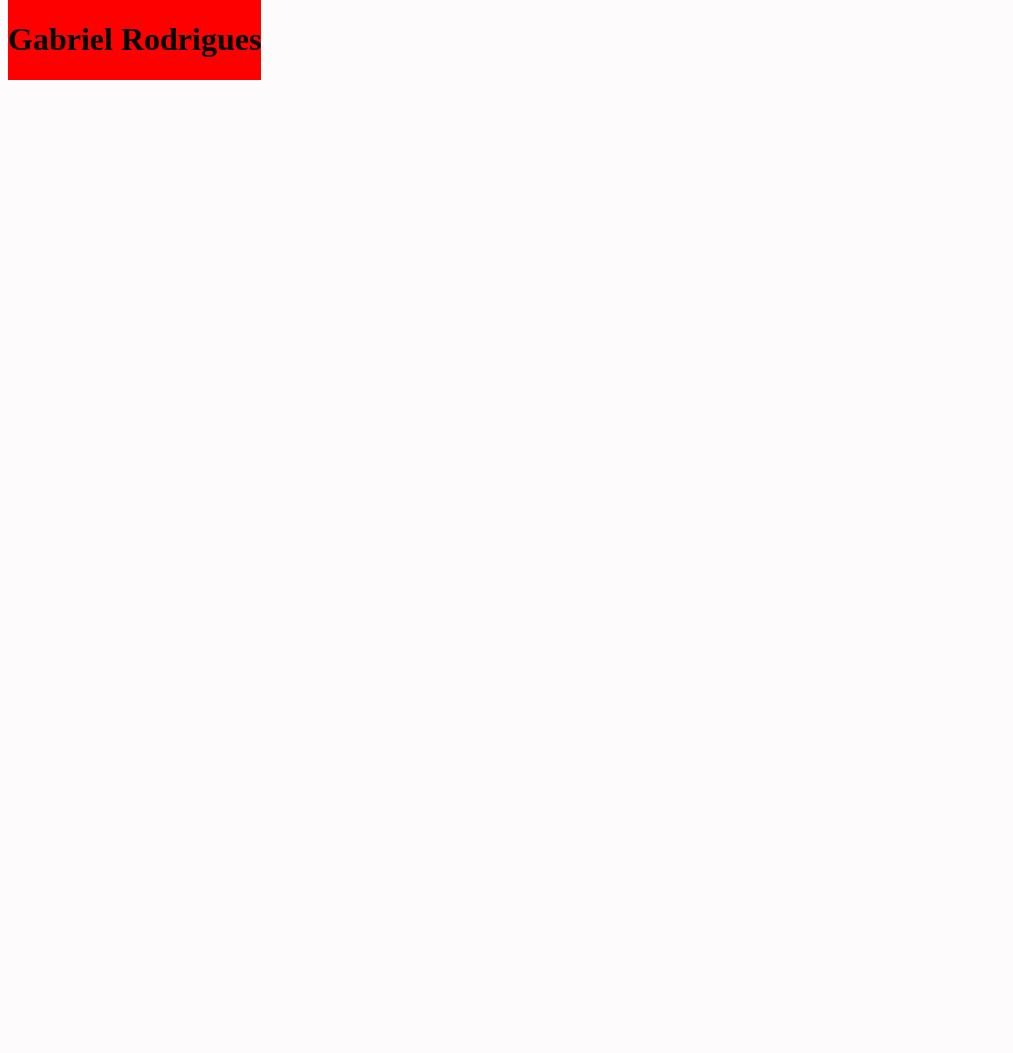
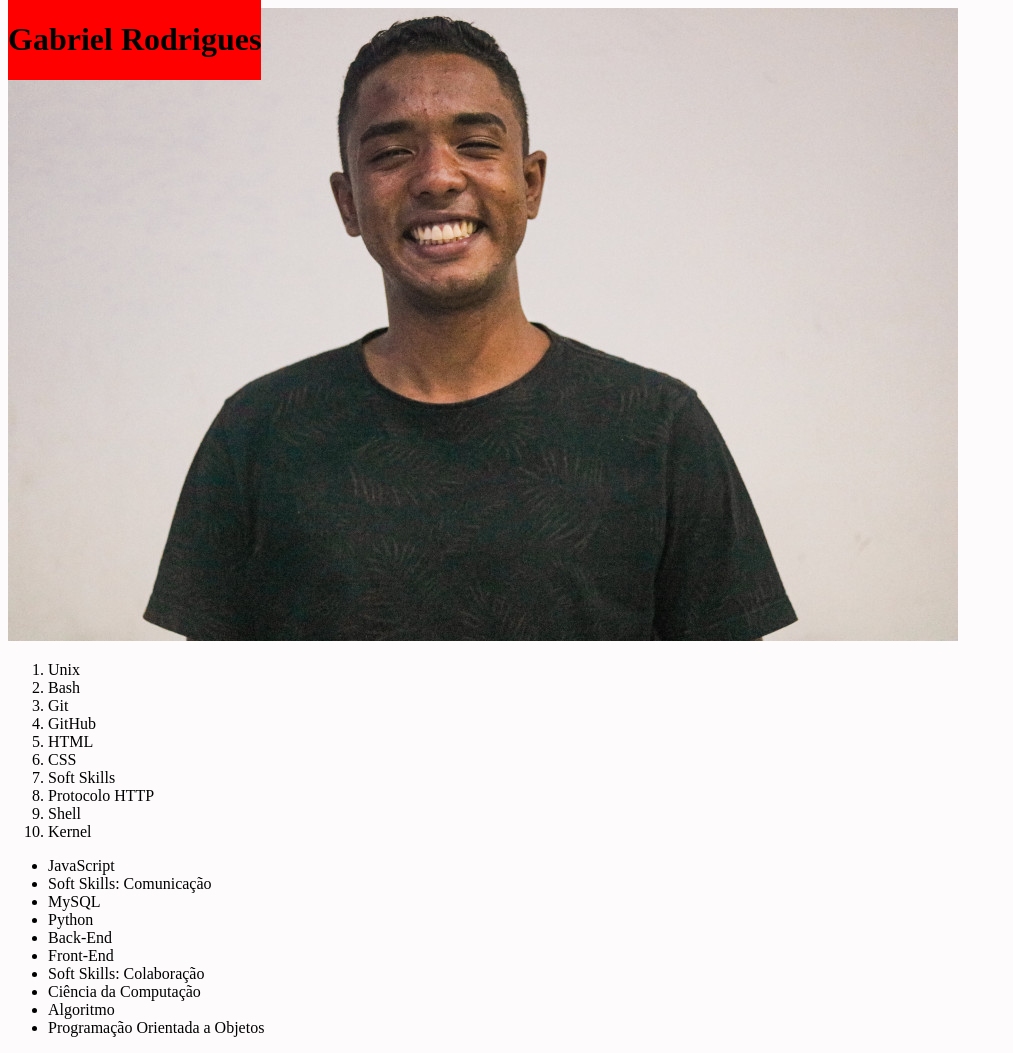
Before and after one commit to rodriguestg/gabriel-rodrigues-lessons-learned, a website: page index.html in a window 1280 px wide. Shown: the whole page, without its empty margins (0-1013 px from the left). Before the commit the page ends 800 px from the top, so only its background shows below. Drawn offline with Linux system fonts and the light colour scheme.

Commit message:
Adicionando pasta images/ e concluindo exercicios 3, 4 e 5

```diff
--- a/index.html
+++ b/index.html
@@ -11,6 +11,30 @@
     <header id="cabecalho">
         <h1 id="titulo">Gabriel Rodrigues</h1>
     </header>
-
+    <img id="minha_foto" src="images/minha_foto.jpg" alt="foto de Gabriel Rodrigues">
+    <ol id="licoes_aprendidas">
+        <li>Unix</li>
+        <li>Bash</li>
+        <li>Git</li>
+        <li>GitHub</li>
+        <li>HTML</li>
+        <li>CSS</li>
+        <li>Soft Skills</li>
+        <li>Protocolo HTTP</li>
+        <li>Shell</li>
+        <li>Kernel</li>
+    </ol>
+    <ul id="licoes_a_aprender">
+        <li>JavaScript</li>
+        <li>Soft Skills: Comunicação</li>
+        <li>MySQL</li>
+        <li>Python</li>
+        <li>Back-End</li>
+        <li>Front-End</li>
+        <li>Soft Skills: Colaboração</li>
+        <li>Ciência da Computação</li>
+        <li>Algoritmo</li>
+        <li>Programação Orientada a Objetos</li>
+    </ul>
 </body>
 </html>
```
Also changed, not shown: images/minha_foto.jpg (added), style.css (line endings or trailing spaces).
